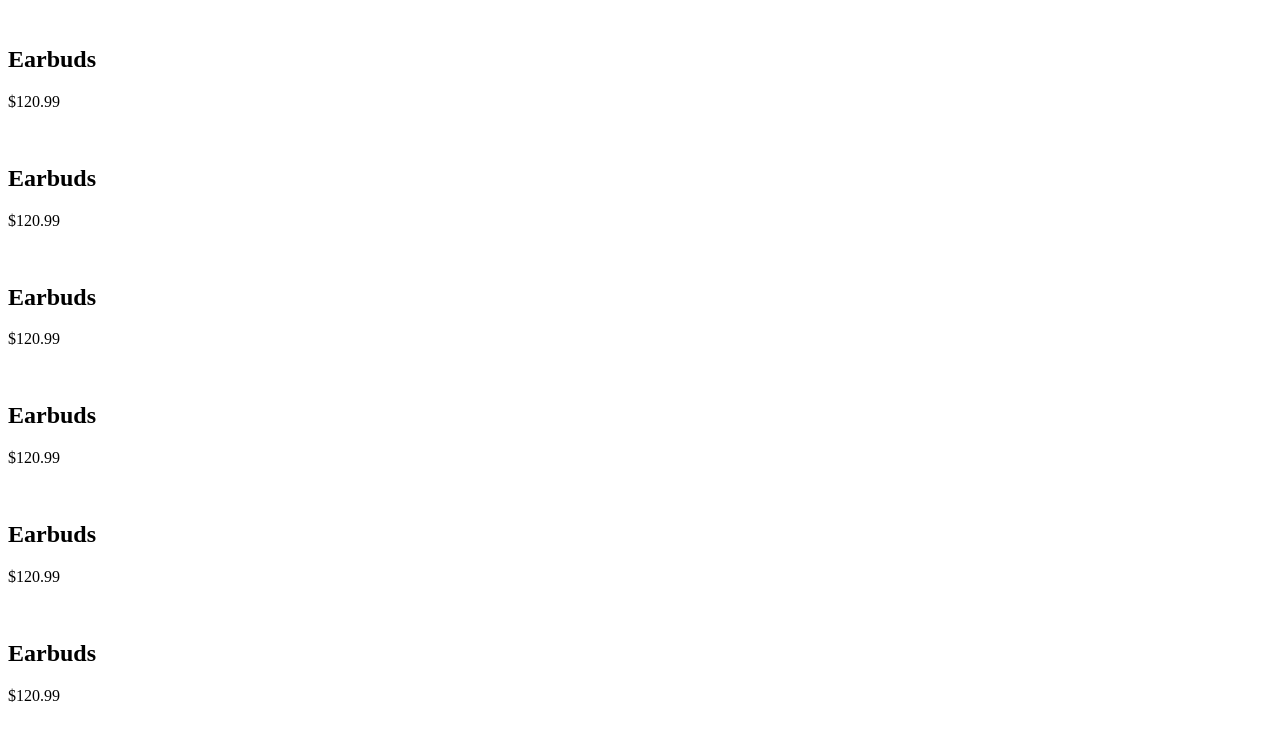
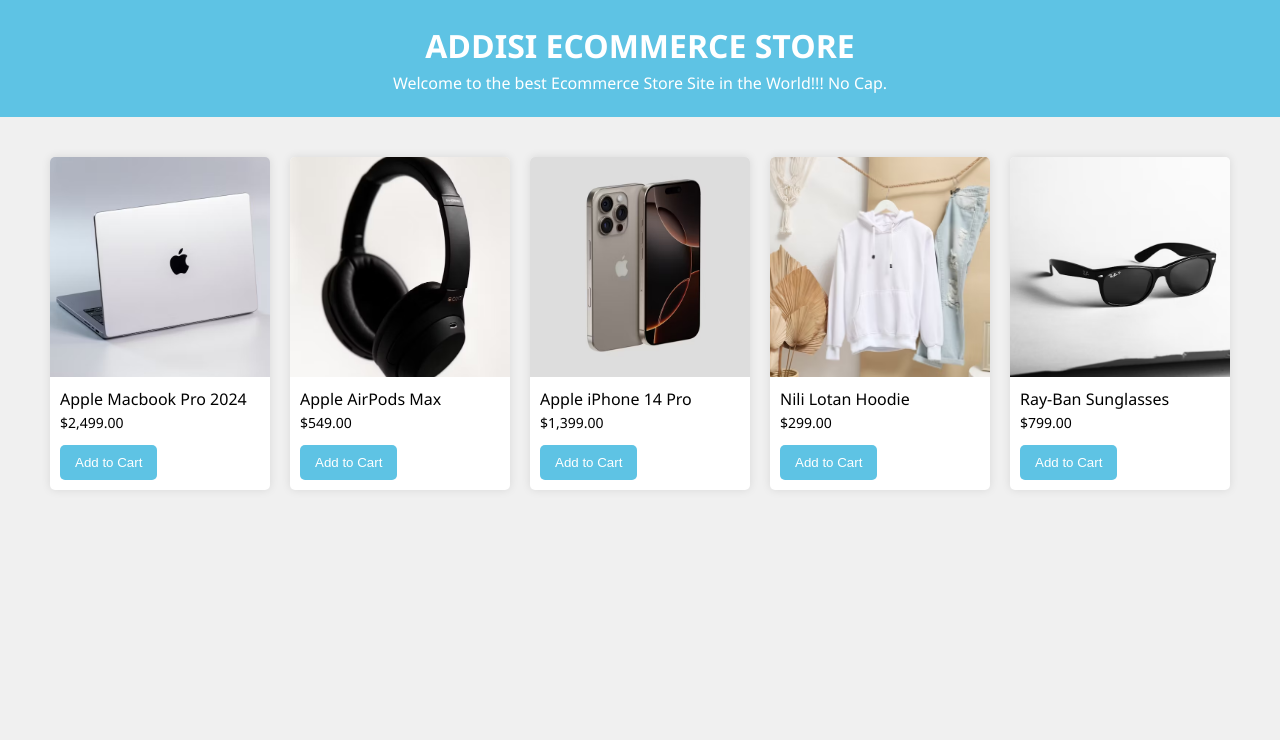
Before and after one commit to Dev-Elo-1505/EIE-326-Coursework, a plain HTML site: page ecommerce/index.html in a window 1280 px wide. Drawn offline with Linux system fonts and the light colour scheme.

Commit message:
full ecommerce v1

```diff
--- a/ecommerce/index.html
+++ b/ecommerce/index.html
@@ -1,42 +1,237 @@
 <!DOCTYPE html>
 <html lang="en">
-<head>
-    <meta charset="UTF-8">
-    <meta name="viewport" content="width=device-width, initial-scale=1.0">
-    <title>Ecommerce Product</title>
-</head>
-<body>
-    <div>
-        <div>
-            <img src="" alt="">
-            <h2>Earbuds</h2>
-            <p>$120.99</p>
+  <head>
+    <meta charset="UTF-8" />
+    <meta name="viewport" content="width=device-width, initial-scale=1.0" />
+    <title>Addisi Ecommerce</title>
+    <link rel="stylesheet" href="style.css" />
+  </head>
+  <body
+    style="
+      background-color: #f0f0f0;
+      font-family: 'Segoe UI', Tahoma, Geneva, Verdana, sans-serif;
+      line-height: 1.6;
+      min-height: 100vh;
+    "
+  >
+    <div
+      style="
+        text-align: center;
+        margin-bottom: 20px;
+        background-color: rgb(94, 195, 228);
+        color: white;
+        padding: 20px;
+      "
+    >
+      <h1>ADDISI ECOMMERCE STORE</h1>
+      <p>Welcome to the best Ecommerce Store Site in the World!!! No Cap.</p>
+    </div>
+    <section style="padding: 20px; display: flex; gap: 20px; flex-wrap: wrap; justify-content: center">
+      <div
+        style="
+          background-color: white;
+          width: 220px;
+          display: flex;
+          flex-direction: column;
+
+          border-radius: 5px;
+          box-shadow: 0 0 10px rgba(0, 0, 0, 0.1);
+        "
+      >
+        <div style="width: 220px; height: 220px">
+          <img
+            style="
+              width: 100%;
+              height: 100%;
+              object-fit: cover;
+              border-top-left-radius: 5px;
+              border-top-right-radius: 5px;
+            "
+            src="./mac.avif"
+            alt="Macbook"
+          />
         </div>
-        <div>
-            <img src="" alt="">
-            <h2>Earbuds</h2>
-            <p>$120.99</p>
+        <div style="text-align: left; padding: 10px">
+          <p style="font-weight: 500;">Apple Macbook Pro 2024</p>
+          <p style="font-size: 14px; margin-bottom:10px;">$2,499.00</p>
+          <button
+            style="
+              background-color: rgb(94, 195, 228);
+              color: white;
+              border: none;
+              padding: 10px 15px;
+              border-radius: 5px;
+              cursor: pointer;
+            "
+          >
+            Add to Cart
+          </button>
         </div>
-        <div>
-            <img src="" alt="">
-            <h2>Earbuds</h2>
-            <p>$120.99</p>
+      </div>
+      <div
+        style="
+          background-color: white;
+          width: 220px;
+          display: flex;
+          flex-direction: column;
+
+          border-radius: 5px;
+          box-shadow: 0 0 10px rgba(0, 0, 0, 0.1);
+        "
+      >
+        <div style="width: 220px; height: 220px">
+          <img
+            style="
+              width: 100%;
+              height: 100%;
+              object-fit: cover;
+              border-top-left-radius: 5px;
+              border-top-right-radius: 5px;
+            "
+            src="./headphones.avif"
+            alt="Headphones"
+          />
         </div>
-        <div>
-            <img src="" alt="">
-            <h2>Earbuds</h2>
-            <p>$120.99</p>
+        <div style="text-align: left; padding: 10px">
+          <p style="font-weight: 500;">Apple AirPods Max</p>
+          <p style="font-size: 14px; margin-bottom:10px;">$549.00</p>
+          <button
+            style="
+              background-color: rgb(94, 195, 228);
+              color: white;
+              border: none;
+              padding: 10px 15px;
+              border-radius: 5px;
+              cursor: pointer;
+            "
+          >
+            Add to Cart
+          </button>
         </div>
-        <div>
-            <img src="" alt="">
-            <h2>Earbuds</h2>
-            <p>$120.99</p>
+      </div>
+      <div
+        style="
+          background-color: white;
+          width: 220px;
+          display: flex;
+          flex-direction: column;
+
+          border-radius: 5px;
+          box-shadow: 0 0 10px rgba(0, 0, 0, 0.1);
+        "
+      >
+        <div style="width: 220px; height: 220px">
+          <img
+            style="
+              width: 100%;
+              height: 100%;
+              object-fit: cover;
+              border-top-left-radius: 5px;
+              border-top-right-radius: 5px;
+            "
+            src="./iphone.avif"
+            alt="iPhone"
+          />
         </div>
-        <div>
-            <img src="" alt="">
-            <h2>Earbuds</h2>
-            <p>$120.99</p>
+        <div style="text-align: left; padding: 10px">
+          <p style="font-weight: 500;">Apple iPhone 14 Pro</p>
+          <p style="font-size: 14px; margin-bottom:10px;">$1,399.00</p>
+          <button
+            style="
+              background-color: rgb(94, 195, 228);
+              color: white;
+              border: none;
+              padding: 10px 15px;
+              border-radius: 5px;
+              cursor: pointer;
+            "
+          >
+            Add to Cart
+          </button>
         </div>
-    </div>
-</body>
+      </div>
+      <div
+        style="
+          background-color: white;
+          width: 220px;
+          display: flex;
+          flex-direction: column;
+
+          border-radius: 5px;
+          box-shadow: 0 0 10px rgba(0, 0, 0, 0.1);
+        "
+      >
+        <div style="width: 220px; height: 220px">
+          <img
+            style="
+              width: 100%;
+              height: 100%;
+              object-fit: cover;
+              border-top-left-radius: 5px;
+              border-top-right-radius: 5px;
+            "
+            src="./hoodie.avif"
+            alt="Hoodie"
+          />
+        </div>
+        <div style="text-align: left; padding: 10px">
+          <p style="font-weight: 500;">Nili Lotan Hoodie</p>
+          <p style="font-size: 14px; margin-bottom:10px;">$299.00</p>
+          <button
+            style="
+              background-color: rgb(94, 195, 228);
+              color: white;
+              border: none;
+              padding: 10px 15px;
+              border-radius: 5px;
+              cursor: pointer;
+            "
+          >
+            Add to Cart
+          </button>
+        </div>
+      </div>
+      <div
+        style="
+          background-color: white;
+          width: 220px;
+          display: flex;
+          flex-direction: column;
+
+          border-radius: 5px;
+          box-shadow: 0 0 10px rgba(0, 0, 0, 0.1);
+        "
+      >
+        <div style="width: 220px; height: 220px">
+          <img
+            style="
+              width: 100%;
+              height: 100%;
+              object-fit: cover;
+              border-top-left-radius: 5px;
+              border-top-right-radius: 5px;
+            "
+            src="./sunglasses.avif"
+            alt="Sunglasses"
+          />
+        </div>
+        <div style="text-align: left; padding: 10px">
+          <p style="font-weight: 500;">Ray-Ban Sunglasses</p>
+          <p style="font-size: 14px; margin-bottom:10px;">$799.00</p>
+          <button
+            style="
+              background-color: rgb(94, 195, 228);
+              color: white;
+              border: none;
+              padding: 10px 15px;
+              border-radius: 5px;
+              cursor: pointer;
+            "
+          >
+            Add to Cart
+          </button>
+        </div>
+      </div>
+    </section>
+  </body>
 </html>
--- /dev/null
+++ b/ecommerce/style.css
@@ -0,0 +1,5 @@
+* {
+    box-sizing: border-box;
+    margin: 0;
+    padding: 0;
+}
```
Also changed, not shown: ecommerce/headphones.avif (added), ecommerce/hoodie.avif (added), ecommerce/iphone.avif (added), ecommerce/mac.avif (added), ecommerce/sunglasses.avif (added).
